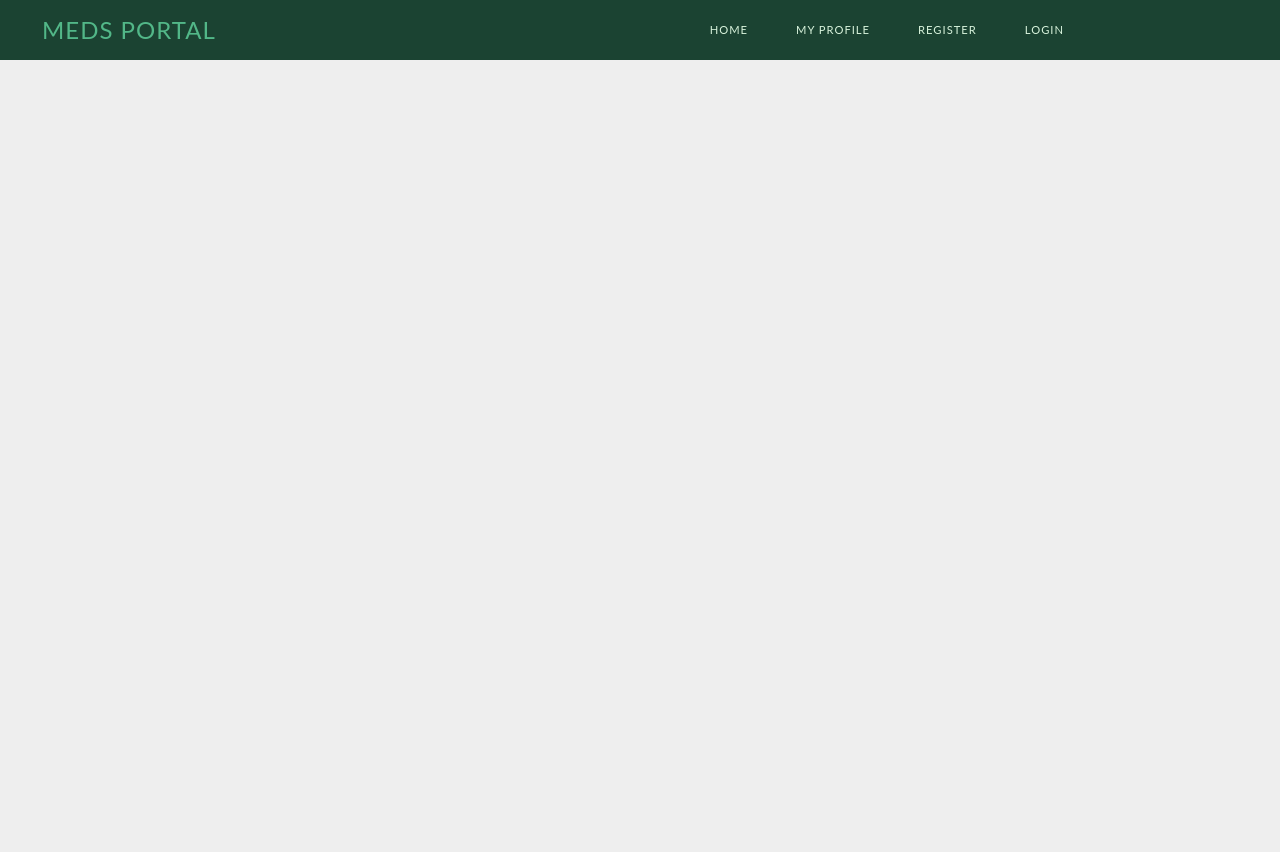
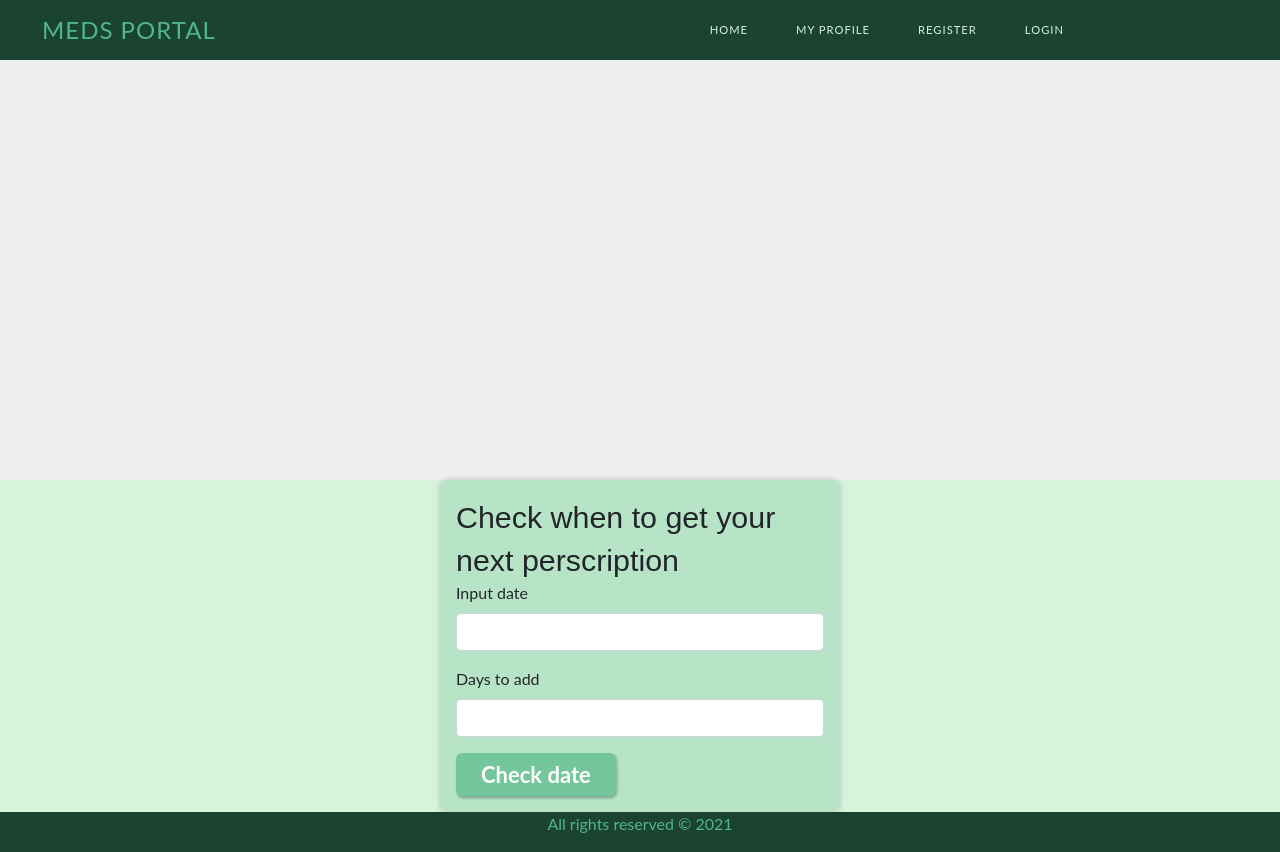
Before and after one commit to LubenSirakov/meds-portal, a React (Create React App) app: page /my-meds in a window 1280 px wide. Before the commit the page ends 800 px from the top, so only its background shows below. Built offline with nearby package versions, Linux system fonts and the light colour scheme.

Commit message:
add date check functionality

```diff
--- a/src/App.js
+++ b/src/App.js
@@ -8,6 +8,7 @@ import LatestMeds from './components/LatestMeds/LatestMeds.js';
 import Register from './components/Register/Register.js';
 import Login from './components/Login/Login.js';
 import MedDetails from './components/MedDetails/MedDetails.js';
+import DateCheck from './components/DateCheck/DateCheck.js';
 import MyProfile from './components/MyProfile/MyProfile.js';
 import Footer from './components/Footer/Footer.js';
 
@@ -20,6 +21,7 @@ function App() {
       <Routes>
         <Route path="/" element={<WelcomeHeder />} />
         <Route path="/my-profile" element={<MyProfile />} />
+        <Route path="/my-meds" element={<DateCheck />} />
         <Route path="/register" element={<Register />} />
         <Route path="/login" element={<Login />} />
         {/* <MedDetails /> */}
--- /dev/null
+++ b/src/components/DateCheck/DateCheck.css
@@ -0,0 +1,9 @@
+.date-check-wrapper {
+    max-width: 400px;
+    margin: auto;
+    margin-top: 30rem;
+    padding: 1rem;
+    background: #B7E4C7;
+    box-shadow: 0 0 5px 0 #bbb;
+    border-radius: 2%;
+}
--- /dev/null
+++ b/src/components/DateCheck/DateCheck.js
@@ -0,0 +1,53 @@
+import './DateCheck.css';
+// import dateCalculator from '../../dateCalculator/dateCalculator.js';
+
+function DateCheck() {
+
+
+
+    const checkDate = (e) => {
+        e.preventDefault();
+
+        let formData = new FormData(e.currentTarget);
+        let startDate = formData.get('start-date');
+        let daysToAdd = formData.get('days-to-add');
+
+
+        const addDate = (date, days) => {
+            let result = new Date(date);
+
+            result.setDate(result.getDate() + days);
+
+            let day = result.getDate();
+            let month = result.getMonth();
+            month = month + 1;
+            let year = result.getFullYear();
+
+            let nextDate = `${day}-${month}-${year}`;
+            console.log(nextDate);
+        }
+
+        let newDate = addDate(startDate, daysToAdd);
+
+        // console.log(newDate);
+        // let result = dateCalculator(startDate, daysToAdd);
+
+    }
+
+    return (
+        <form className="date-check-wrapper" onSubmit={checkDate}>
+            <h2>Check when to get your next perscription</h2>
+            <div className="mb-3">
+                <label for="input-date" className="form-label">Input date</label>
+                <input type="text" className="form-control" name="start-date" id="input-date" />
+            </div>
+            <div className="mb-3">
+                <label for="input-days" className="form-label">Days to add</label>
+                <input type="text" className="form-control" name="days-to-add" id="input-days" />
+            </div>
+            <input className="button submit" type="submit" value="Check date" />
+        </form>
+    );
+};
+
+export default DateCheck;
--- a/src/components/LatestMeds/LatestMeds.js
+++ b/src/components/LatestMeds/LatestMeds.js
@@ -8,22 +8,22 @@ import './LatestMeds.css';
 function LatestMeds() {
     const [meds, setMeds] = useState([]);
 
-    const ref = firebase.firestore().collection('meds');
-    console.log(ref);
+    // const ref = firebase.firestore().collection('meds');
+    // console.log(ref);
 
-    function getMeds() {
-        ref.onSnapshot((querySnapshot) => {
-            const items = [];
-            querySnapshot.forEach((doc) => {
-                items.push(doc.data());
-            });
-            setMeds(items);
-        })
-    }
+    // function getMeds() {
+    //     ref.onSnapshot((querySnapshot) => {
+    //         const items = [];
+    //         querySnapshot.forEach((doc) => {
+    //             items.push(doc.data());
+    //         });
+    //         setMeds(items);
+    //     })
+    // }
 
-    useEffect(() => {
-        getMeds();
-    }, [])
+    // useEffect(() => {
+    //     getMeds();
+    // }, [])
 
     return (
         <div className="latest-meds-wrapper">
--- a/src/components/MyProfile/MyProfile.js
+++ b/src/components/MyProfile/MyProfile.js
@@ -1,3 +1,4 @@
+import { Link } from 'react-router-dom';
 import './MyProfile.css';
 
 function MyProfile() {
@@ -12,7 +13,7 @@ function MyProfile() {
                     <div className="btn-wrapper">
                         <button type="button" className="btn">My Meds</button>
                         <button type="button" className="btn">Edit</button>
-                        <button type="button" className="btn">Logout</button>
+                        <button type="button" className="btn"><Link to='/my-meds'>My Meds</Link></button>
                     </div>
                 </div>
             </div>
--- /dev/null
+++ b/src/dateCalculator/dateCalculator.js
@@ -0,0 +1,8 @@
+function addDate(date, days) {
+    let result = new Date(date);
+    result.setDate(result.getDate() + days);
+    return result;
+}
+console.log(addDate('1.1.2021', 1));
+
+export default addDate;
```
